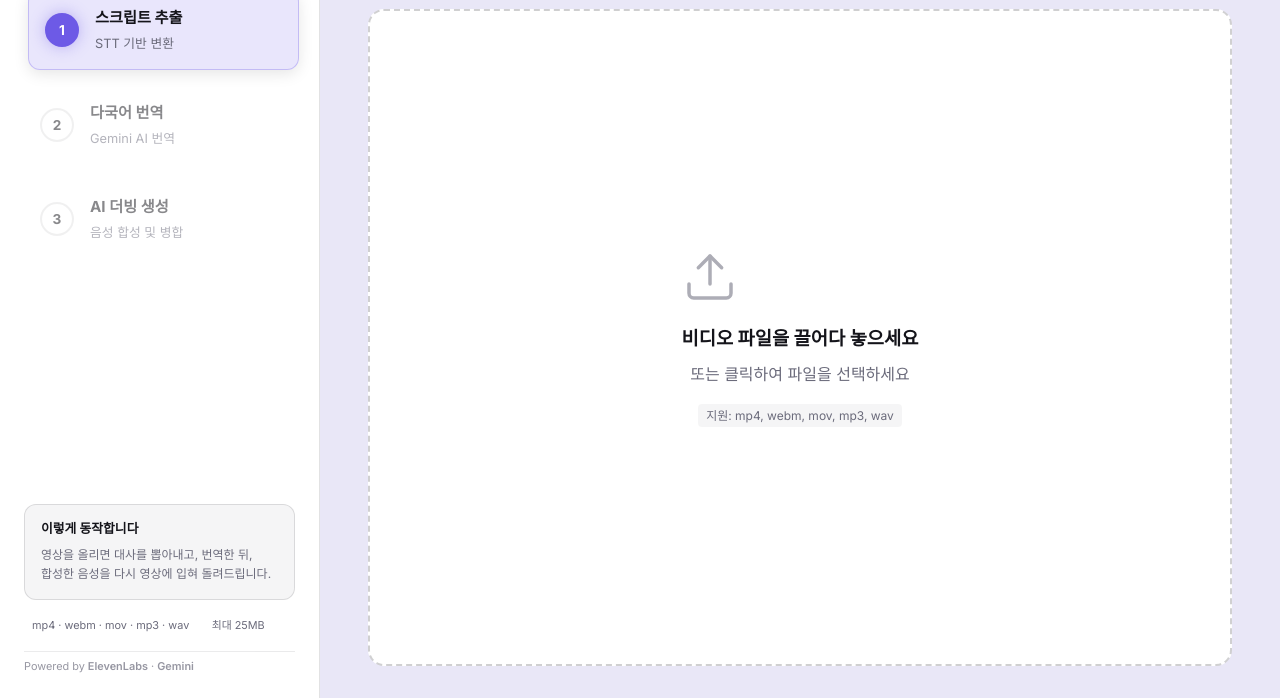
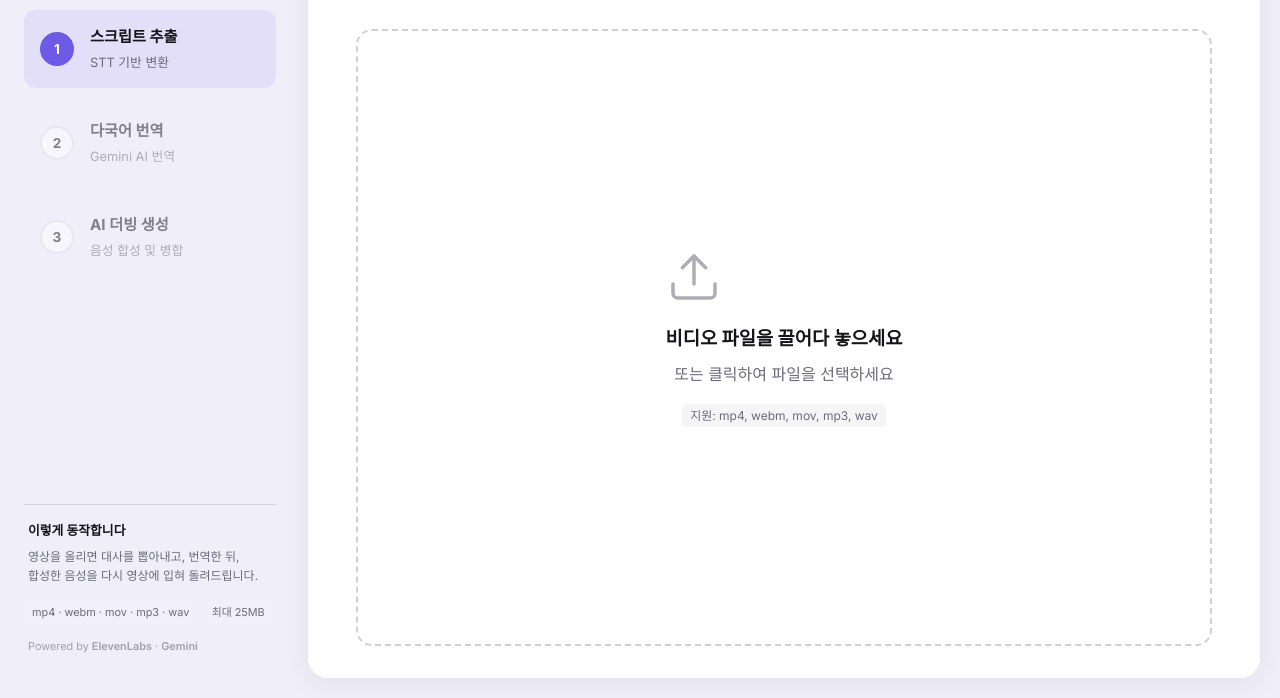
Before and after one commit to jsbyun0301-bot/AI-dubbing-app, a website: page public/index.html in a window 1280 px wide. Shown: the part 102-800 px from the top of the page. Drawn offline with Linux system fonts and the light colour scheme.

Commit message:
style: 구획을 걷어내고 하나의 면 위에 배치
테두리와 그림자로 영역을 나누던 방식에서, 여백과 톤으로 구분하는 방식으로 바꿨습니다.

- 사이드바 패널 배경·구분선 제거하고 캔버스에 직접 배치
- 본문을 둥근 흰 시트로 처리 (radius 20, 옅은 그림자)
- 드롭존 그림자 제거 — 시트 안이므로 점선 테두리만 유지
- 활성 단계의 테두리·그림자 제거, 옅은 톤만 남김
- 사이드바 안내 박스를 구분선과 여백으로 대체
- 배경 톤을 한 단계 낮춰(#F0EEF9) 시트가 또렷하게 보이도록 조정

Co-Authored-By: Claude Opus 5 <noreply@anthropic.com>

```diff
--- a/public/styles.css
+++ b/public/styles.css
@@ -1,5 +1,5 @@
 :root {
-    --bg-dark: #E9E7F7;
+    --bg-dark: #F0EEF9;
     --bg-panel: #FFFFFF;
     --bg-card: rgba(255, 255, 255, 0.95);
     --bg-subtle: #F5F4FC;
@@ -49,13 +49,16 @@ body {
 .app-container {
     display: flex;
     height: 100vh;
+    padding: 1.25rem 1.25rem 1.25rem 0;
+    gap: 0.5rem;
+    background: var(--bg-dark);
 }
 
 /* Sidebar */
 .sidebar {
-    width: 320px;
-    background-color: var(--bg-panel);
-    border-right: 1px solid var(--border);
+    width: 300px;
+    background: transparent;
+    border-right: none;
     display: flex;
     flex-direction: column;
     padding: 1.5rem;
@@ -151,10 +154,9 @@ body {
 
 .step.active {
     opacity: 1;
-    background: rgba(var(--primary-rgb), 0.15);
-    border: 1px solid rgba(var(--primary-rgb), 0.3);
-    transform: translateX(4px);
-    box-shadow: 0 4px 15px rgba(0, 0, 0, 0.1);
+    background: rgba(var(--primary-rgb), 0.10);
+    border: none;
+    box-shadow: none;
 }
 
 .step-num {
@@ -175,7 +177,7 @@ body {
     background: var(--primary);
     border-color: var(--primary);
     color: white;
-    box-shadow: 0 0 15px rgba(var(--primary-rgb), 0.4);
+
 }
 
 .step-desc h4 {
@@ -193,7 +195,10 @@ body {
     flex-grow: 1;
     display: flex;
     flex-direction: column;
-    background: var(--bg-dark);
+    background: var(--bg-panel);
+    border-radius: 20px;
+    box-shadow: 0 6px 30px rgba(20, 20, 26, 0.06);
+    overflow: hidden;
     position: relative;
 }
 
@@ -301,7 +306,6 @@ body {
 .drop-zone:hover, .drop-zone.dragover {
     border-color: var(--primary);
     background: var(--primary-soft);
-    box-shadow: 0 10px 32px rgba(var(--primary-rgb), 0.16);
 }
 
 .upload-icon {
@@ -886,10 +890,10 @@ body {
     gap: 0.85rem;
 }
 .sidebar-note {
-    background: rgba(20, 20, 26, 0.04);
-    border: 1px solid var(--border);
-    border-radius: 12px;
-    padding: 0.9rem 1rem;
+    background: transparent;
+    border: none;
+    border-top: 1px solid var(--border);
+    padding: 1rem 0.25rem 0;
 }
 .sidebar-note h5 {
     font-size: 0.8rem;
@@ -918,9 +922,8 @@ body {
 .sidebar-powered {
     font-size: 0.68rem;
     color: var(--text-muted);
-    opacity: 0.7;
-    padding-top: 0.35rem;
-    border-top: 1px solid var(--border);
+    opacity: 0.6;
+    padding: 0 0.25rem;
 }
 .sidebar-powered b {
     font-weight: 600;
```
Also changed, not shown: docs/screenshot.png.
